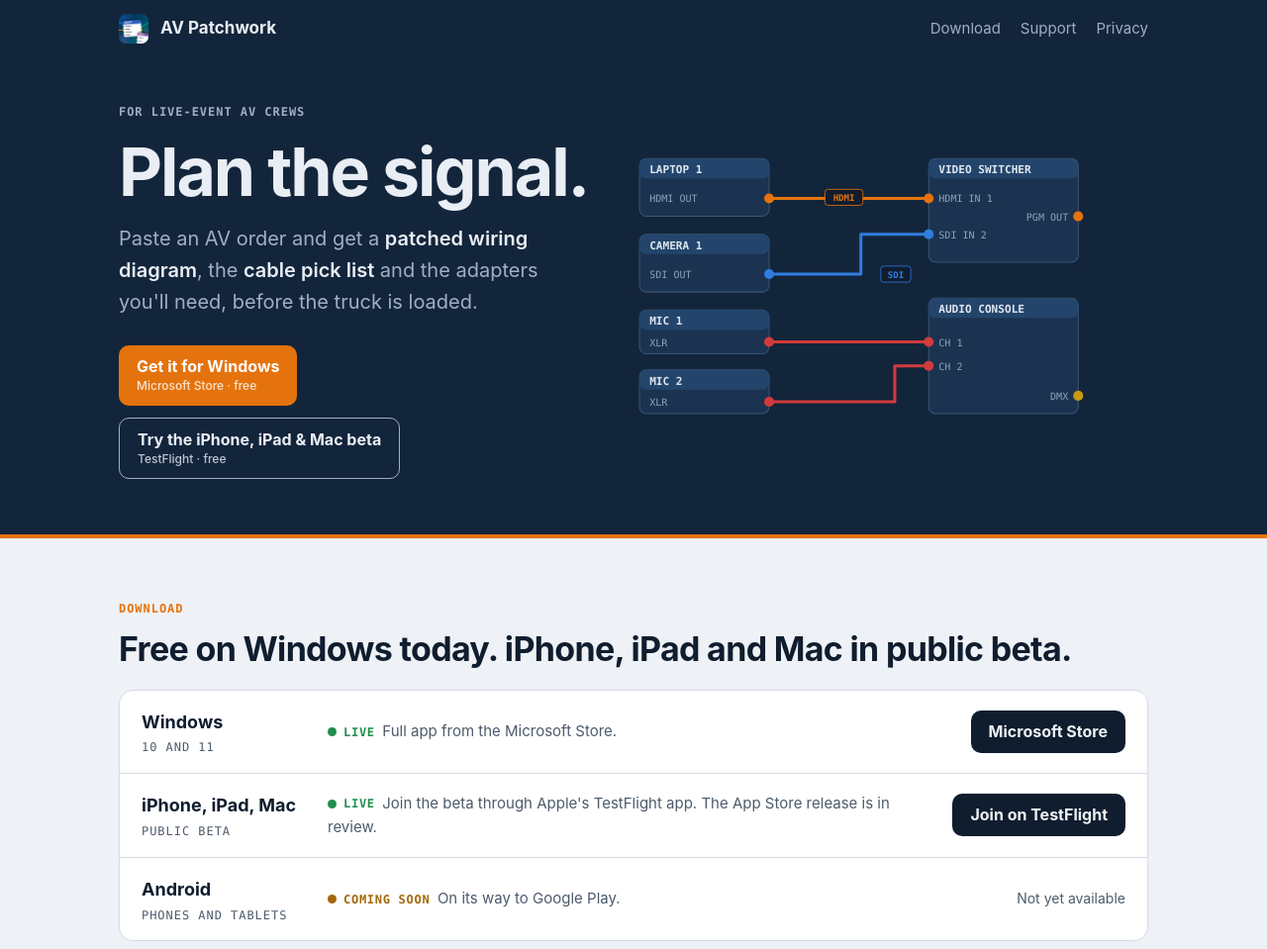
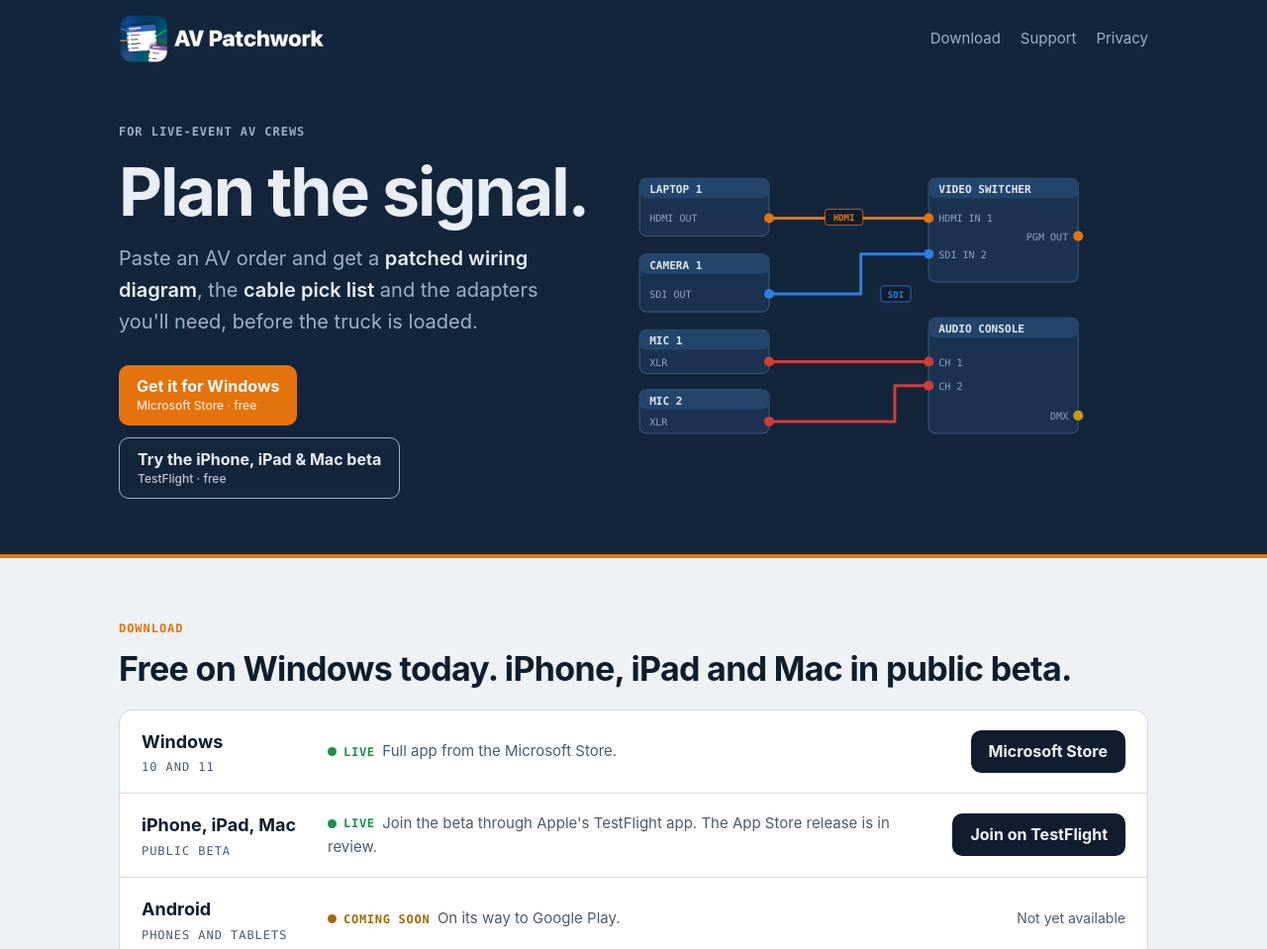
Before and after one commit to avpatchwork/avpatchwork.github.io, a plain HTML site: page index.html in a window 1280 px wide. Shown: the top 959 px of the page at 99% size. Drawn offline with Linux system fonts and the light colour scheme.

Commit message:
Add logo to site header: index.html

```diff
--- a/index.html
+++ b/index.html
@@ -60,9 +60,9 @@ a { color: inherit; }
 
 /* Top bar */
 .top { background: var(--rack); color: var(--rack-ink); }
-.top .wrap { display: flex; align-items: center; gap: 12px; padding-block: 14px; }
-.top img { width: 30px; height: 30px; border-radius: 7px; }
-.top .name { font-weight: 700; text-decoration: none; }
+.top .wrap { display: flex; align-items: center; gap: 12px; padding-block: 10px; }
+.top .logo { display: block; line-height: 0; margin-left: -4px; }
+.top .logo img { height: 58px; width: auto; display: block; }
 .top nav { margin-left: auto; display: flex; gap: 20px; font-size: 15px; }
 .top nav a { color: var(--rack-soft); text-decoration: none; }
 .top nav a:hover { color: var(--rack-ink); }
@@ -147,8 +147,10 @@ footer a { color: var(--ink-soft); }
   .row p { grid-column: 1 / -1; grid-row: 2; }
   .does { grid-template-columns: 1fr; }
 }
+@media (max-width: 420px) { .top nav .dl { display: none; } }
 @media (max-width: 560px) {
   .top nav { gap: 14px; font-size: 14px; }
+  .top .logo img { height: 46px; }
   .media { grid-template-columns: 1fr 1fr; }
   .media figure:last-child { display: none; }
   .row { grid-template-columns: 1fr; }
@@ -158,8 +160,8 @@ footer a { color: var(--ink-soft); }
 </head>
 <body>
 <header class="top"><div class="wrap">
-  <img src="icon.png" alt=""><a class="name" href="./">AV Patchwork</a>
-  <nav><a href="#get">Download</a><a href="support.html">Support</a><a href="privacy.html">Privacy</a></nav>
+  <a class="logo" href="./"><img src="img/logo-on-dark.png" alt="AV Patchwork" width="165" height="44"></a>
+  <nav><a class="dl" href="#get">Download</a><a href="support.html">Support</a><a href="privacy.html">Privacy</a></nav>
 </div></header>
 
 <div class="hero"><div class="wrap">
```
